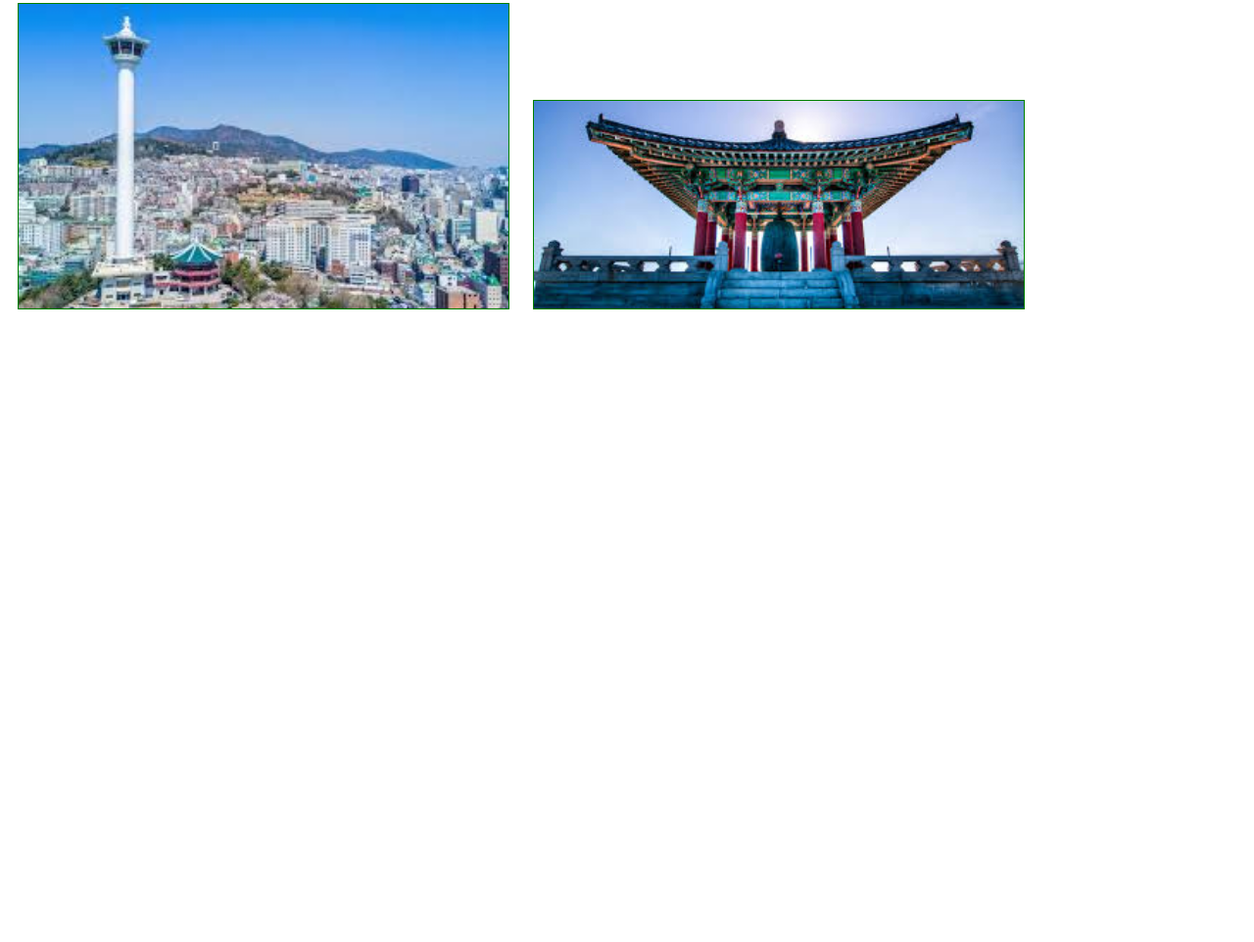
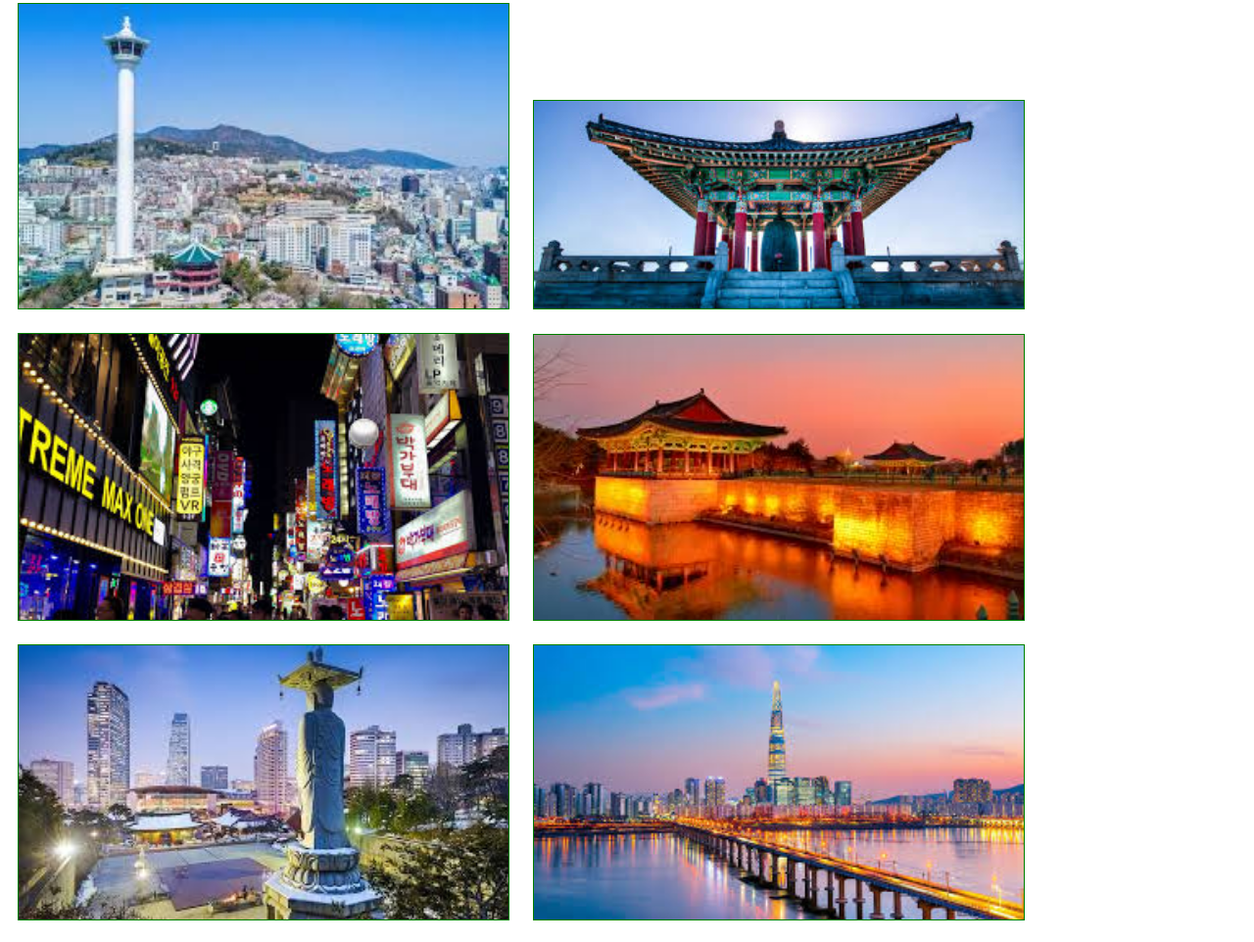
Before and after one commit to vinhW/decouverte-git, a plain HTML site: page presentation.html in a window 1280 px wide. Shown: the part 1179-2141 px from the top of the page at 98% size. Before the commit the page ends 1517 px from the top, so only its background shows below. Drawn offline with Linux system fonts and the light colour scheme.

Commit message:
ajout 4 photo sur la branch galerie 2

```diff
--- a/presentation.html
+++ b/presentation.html
@@ -29,6 +29,12 @@
     <img src="image6.jpg" alt="">
     <img src="image7.jpg" alt="">
     <img src="image8.jpg" alt="">
+    <br>
+    <img src="image9.jpg" alt="">
+    <img src="image10.jpg" alt="">
+    <img src="image11.jpg" alt="">
+    <img src="image1.jpg" alt="">
+    <br>
     <script src="menu.js"></script>
 </body>
 
```
Also changed, not shown: image10.jpg (added), image11.jpg (added), image9.jpg (added).
